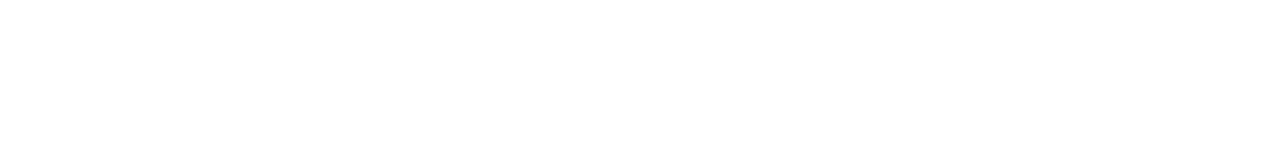
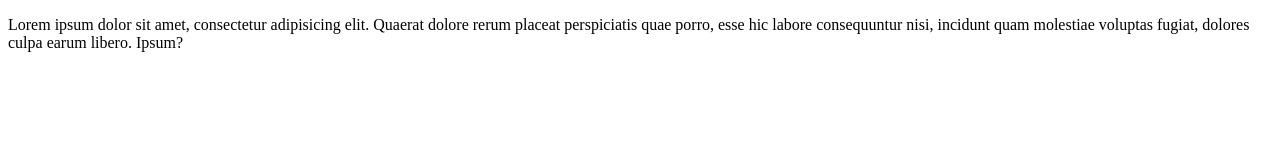
Before and after one commit to gpatel11/Javascript_pratical, a plain HTML site: page JUHIL/index.html in a window 1280 px wide. Drawn offline with Linux system fonts and the light colour scheme.

Commit message:
add p tad

```diff
--- a/JUHIL/index.html
+++ b/JUHIL/index.html
@@ -6,6 +6,6 @@
     <title>Document</title>
 </head>
 <body>
-
+    <p>Lorem ipsum dolor sit amet, consectetur adipisicing elit. Quaerat dolore rerum placeat perspiciatis quae porro, esse hic labore consequuntur nisi, incidunt quam molestiae voluptas fugiat, dolores culpa earum libero. Ipsum?</p>
 </body>
 </html>
```
